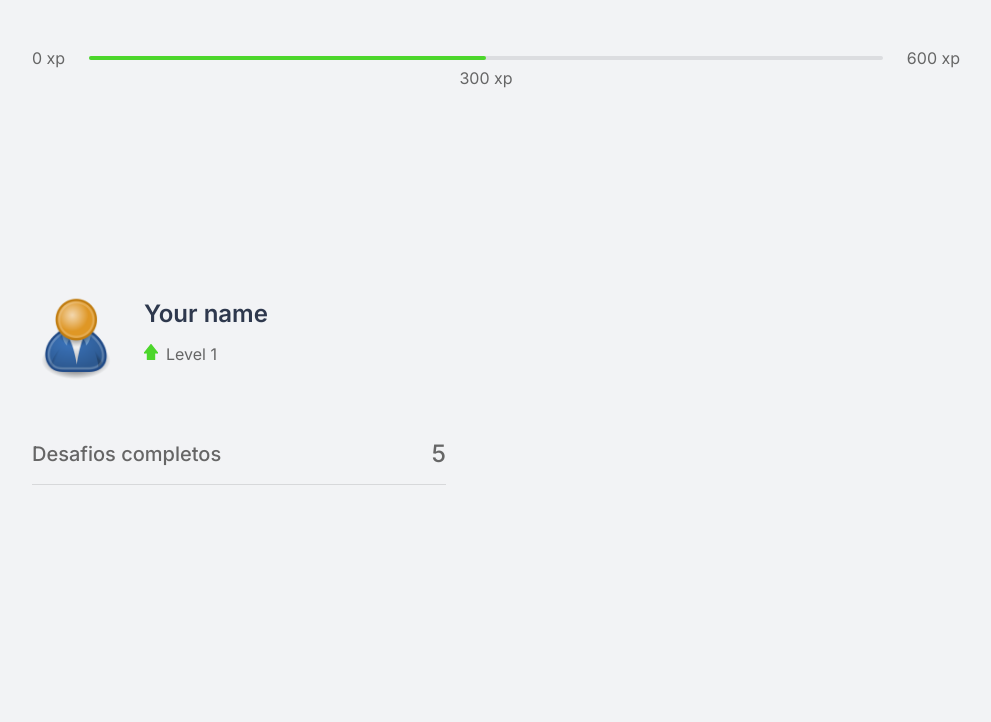
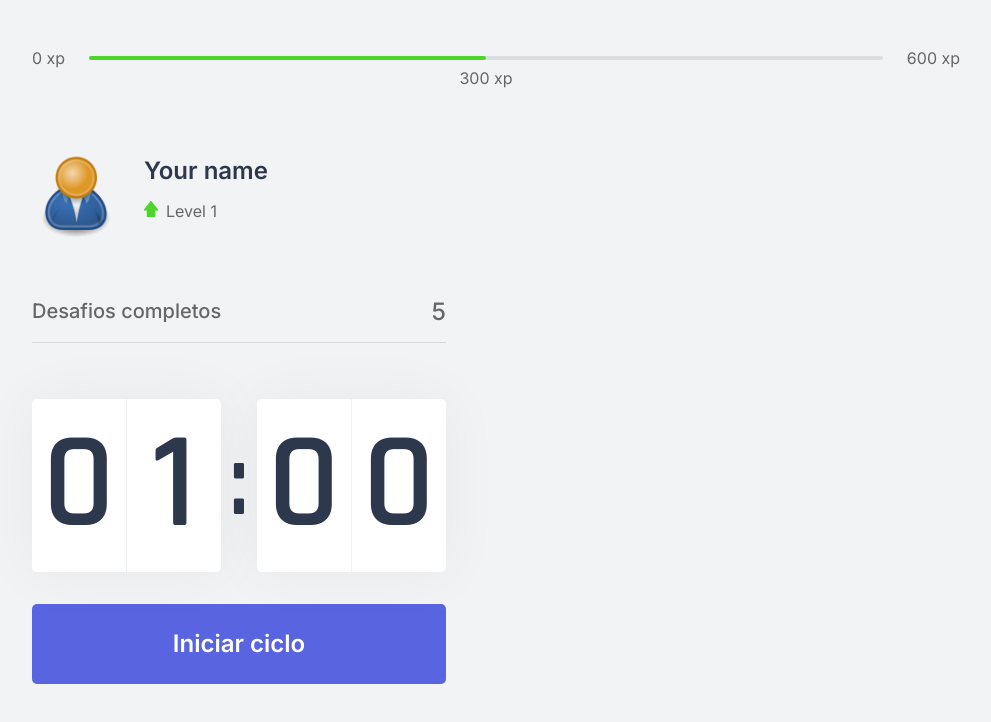
Before and after one commit to barroso/fit, a Next.js app: page / in a window 1280 px wide. Shown: the top 722 px of the page, without its empty margins (144-1135 px from the left). Built offline with nearby package versions, Linux system fonts and the light colour scheme.

Commit message:
add Countdown

```diff
--- /dev/null
+++ b/src/components/Countdown.tsx
@@ -0,0 +1,87 @@
+import { useState, useEffect } from 'react';
+import styles from '../styles/components/Countdown.module.css';
+
+let countdownTimeout: NodeJS.Timeout;
+
+export function Countdown() {
+    const fullTime = 1 * 60;
+    const [time, setTime] = useState(fullTime);
+    const [isActive, setIsActive] = useState(false);
+    const [hasFinished, setHasFinished] = useState(false);
+
+    const minutes = Math.floor(time / 60);
+    const seconds = time % 60;
+
+    const [minuteLeft, minuteRight] = String(minutes).padStart(2, "0").split('');
+    const [secondLeft, secondRight] = String(seconds).padStart(2, "0").split('');
+
+    function startCountdown() {
+        setIsActive(true);
+    }
+
+    function resetCountdown() {
+        clearTimeout(countdownTimeout);
+        setIsActive(false);
+        setTime(fullTime);
+    }
+
+    useEffect(() => {
+        if (isActive && time > 0) {
+            countdownTimeout = setTimeout(() => {
+                setTime(time - 1);
+            }, 1000);
+        } else if (isActive && time === 0) {
+            setHasFinished(true);
+            setIsActive(false);
+        }
+    }, [isActive, time]);
+
+    return (
+        <div>
+            <div className={styles.countdownContainer}>
+                <div>
+                    <span>{minuteLeft}</span>
+                    <span>{minuteRight}</span>
+                </div>
+                <span>:</span>
+                <div>
+                    <span>{secondLeft}</span>
+                    <span>{secondRight}</span>
+                </div>
+            </div>
+
+            { hasFinished ? (
+                <button
+                    disabled
+                    type="button"
+                    className={styles.countdownButton}
+                >
+                    Ciclo encerrado
+                </button>
+            ) : (
+                    <>
+                        { isActive ? (
+                            <button
+                                type="button"
+                                className={`${styles.countdownButton} ${styles.countdownButtonActive}`}
+                                onClick={resetCountdown}
+                            >
+                                Abandonar ciclo
+                            </button>
+                        ) : (
+                                <button
+                                    type="button"
+                                    className={styles.countdownButton}
+                                    onClick={startCountdown}
+                                >
+                                    Iniciar ciclo
+                                </button>
+                            )}
+                    </>
+
+                )
+            }
+
+        </div>
+    );
+}
--- a/src/pages/index.js
+++ b/src/pages/index.js
@@ -2,6 +2,7 @@
 import { Profile } from '../components/Profile';
 import { ExperienceBar } from '../components/ExperienceBar';
 import { CompletedChallenges } from '../components/CompletedChallenges';
+import { Countdown } from '../components/Countdown';
 
 import styles from '../styles/pages/Home.module.css';
 
@@ -17,6 +18,7 @@
           <div>
             <Profile />
             <CompletedChallenges />
+            <Countdown/>
           </div>
       </section>
     </div>
--- /dev/null
+++ b/src/styles/components/Countdown.module.css
@@ -0,0 +1,79 @@
+.countdownContainer {
+    display: flex;
+    align-items: center;
+    font-family: Rajdhani;
+    font-weight: 600;
+    color: var(--title);
+}
+
+.countdownContainer > div {
+    flex: 1;
+
+    display: flex;
+    align-items: center;
+    justify-content: space-evenly;
+
+    background: var(--white);
+    box-shadow: 0 0 60px rgba(0, 0, 0, 0.05);
+    border-radius: 5px;
+    font-size: 8.5rem;
+    text-align: center;
+}
+
+.countdownContainer > div span {
+    flex: 1;
+}
+
+.countdownContainer > div span:first-child {
+    border-right: 1px solid #f0f1f3;
+}
+
+.countdownContainer > div span:last -child {
+    border-left: 1px solid #f0f1f3;
+}
+
+.countdownContainer > span {
+    font-size: 6.25rem;
+    margin: 0 0.5rem;
+}
+
+.countdownButton {
+     width: 100%;
+     height: 5rem;
+     margin-top: 2rem;
+
+     display: flex;
+     align-items: center;
+     justify-content: center;
+
+     border: 0;
+     border-radius: 5px;
+
+     background: var(--blue);
+     color: var(--white);
+
+     font-size: 1.5rem;
+     font-weight: 600;
+
+     transition: background-color 0.2s;
+}
+
+.countdownButton:disabled {
+    background: var(--white);
+    color: var(--title );
+    cursor: not-allowed;
+}
+
+.countdownButton:not(:disabled):hover {
+    background: var(--blue-dark);
+}
+
+.countdownButtonActive {
+    background: var(--white);
+    color: var(--title );
+}
+
+.countdownButtonActive:not(:disabled):hover {
+    background: var(--red);
+    color: var(--white );
+}
```
